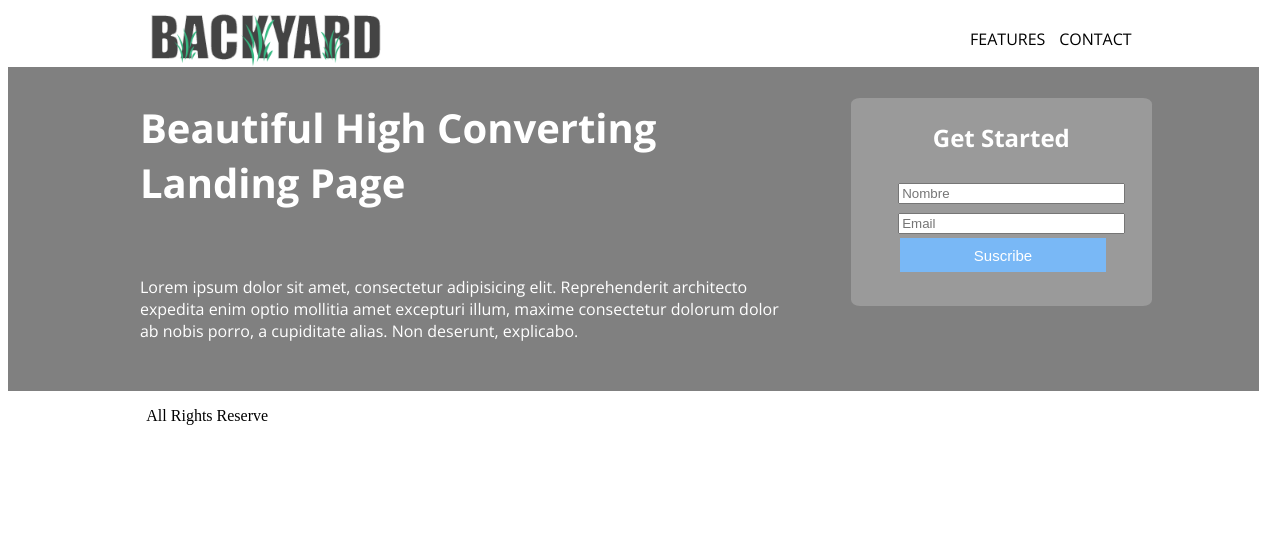
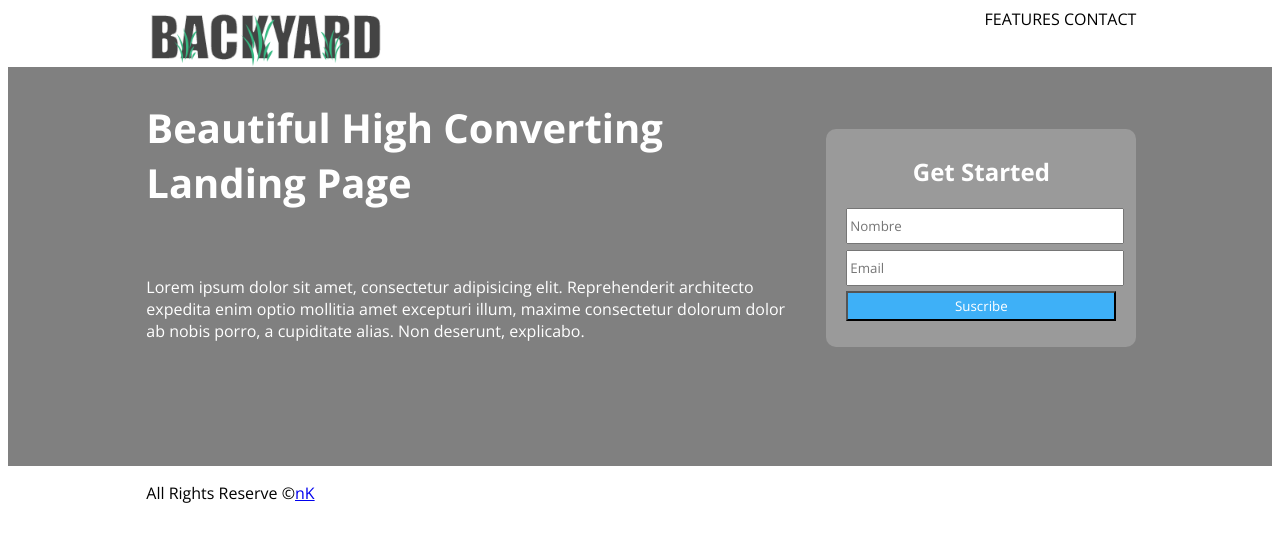
Before and after one commit to dunkel-cat/LANDING-BREAKPOINTS, a plain HTML site: page index.html in a window 1280 px wide. Drawn offline with nearby package versions, Linux system fonts and the light colour scheme.

Commit message:
adding changes

```diff
--- a/css/main.css
+++ b/css/main.css
@@ -1,12 +1,16 @@
 /* Tu CSS va aqui */
 /*--=============================================Header con 1 fila=====================================-*/
-.menu, a{
-	text-align: right;
-	text-decoration: none;
-	color: black;
-	margin: 1%;
-	padding-top: 2%;
+* {
 	font-family: "Open Sans";
+}
+
+.menu{
+	text-align: right
+}
+
+nav a{
+   text-decoration: none;
+   color: black;
 }
 .logo{
 	width: 50% !important;
@@ -14,57 +18,59 @@
 
 }
 /*--=============================================cuerpo con 1 fila=====================================-*/
-
+ .overflow {
+	overflow: auto;
+}
 .container{
 	padding: 50%;
 
 }
 .backgroung-gray{
 	background-color: #808080;
-	background-size: auto;
+	padding-bottom: 6%;
 }
 .title, .text1{
 	color: white;
 	padding-bottom:5%;
-	font-family: "Open Sans";
+
 }
 .text2{
 	color: white;
 	text-align: center;
-	font-family: "Open Sans";
+
 }
 .title{
 	font-size:250%;
-	font-family: "Open Sans";
+
+
 }
 
-.button {
-    background-color:#79B8F6;
-    border: none;
+.formulario {
+	box-sizing: border-box;
+	width: 100%;
+	background-color: #9A9A9A;
+	border-radius: 10px;
+	height: auto;
+	margin-top: 20%;
+	padding: 2% 0px;
+}
+
+.formulario input, .formulario button {
+	width: 100%;
+	height: 30px;
+}
+form {
+	margin: 20px;
+}
+
+button {
+	background-color: #3EB0F7;
     color: white;
-    text-decoration: none;
-    font-size: 15px;
-    margin: 4px 2px;
-    margin-bottom: 30px;
-    cursor: pointer;
-    padding: 3% 25%;
-    position: relative;
-    left: 15%;
 }
-.formulario{
-	border-radius: 3% ;
-	background-color:#9a9a9a;
-	width:95%;
-	margin: 10%;
-	padding: 1%;
+form input {
+	margin-bottom: 2%;
+}
 
-}
-.form{
-	position: relative;
-	left: 15%;
-	padding-right:15%;
-	margin-top: 3%;
-}
 @media (max-width: 535px){
 	.formulario{
 		width: 100%;
--- a/index.html
+++ b/index.html
@@ -9,22 +9,22 @@
 	<link rel="stylesheet" href="css/main.css">
 </head>
 <body>
-<header>
+<header class="overflow">
 <!--=============================================Header con 1 fila=====================================-->
 	<div class="onepcssgrid-1000">
 		<div class="onerow"> <!--fila-->
 			<div class="col6">
 				<img class="logo" src="image/logo2.png">
 			</div>
-			<div class="col6 last menu">
-				<a href="#">FEATURES</a>
-				<a href="#">CONTACT</a>
-			</div>
+			<nav class="col6 last menu">
+				<a href="#">FEATURES </a>
+				<a href="#">CONTACT </a>
+			</nav>
 		</div>
 	</div>
 </header>
 <!--=============================================Header con 1 fila=====================================-->
-<section class="backgroung-gray col12">
+<section class="backgroung-gray overflow">
 	<div class="onepcssgrid-1000">
 		<div class="onerow">
 			<div class="col8">
@@ -33,15 +33,13 @@
 			</div>
 		</div>
 		<div class="col4 last">
-			<div class="formulario">
-			    <div>
-			    	<h2 class="text2">Get Started</h2>
-			    </div>
-					<input class="form" type="text" placeholder="Nombre" name="search-field" class="search-field"/>
-		      <input class="form" type="text" placeholder="Email" name="search-field" class="search-field"/>
-				  <div>
-						<button class="button button3">Suscribe</button>
-					</div>
+		  <div class="formulario">
+			  <h2 class="text2">Get Started</h2>
+			  <form>
+				  <input class="form" type="text" placeholder="Nombre" name="search-field" class="search-field"/>
+			      <input class="form" type="text" placeholder="Email" name="search-field" class="search-field"/>
+            <button class="button">Suscribe</button>
+            </form>
 		 </div>
     </div>
 </section>
@@ -49,7 +47,7 @@
 	<div class="onepcssgrid-1000">
 		<div class="onerow">
 			<div class="col12">
-				<p> All Rights Reserve</p>
+				<p> All Rights Reserve ©<a href="#">nK</a></p>
 			</div>
 		</div>
 	</div>
```
